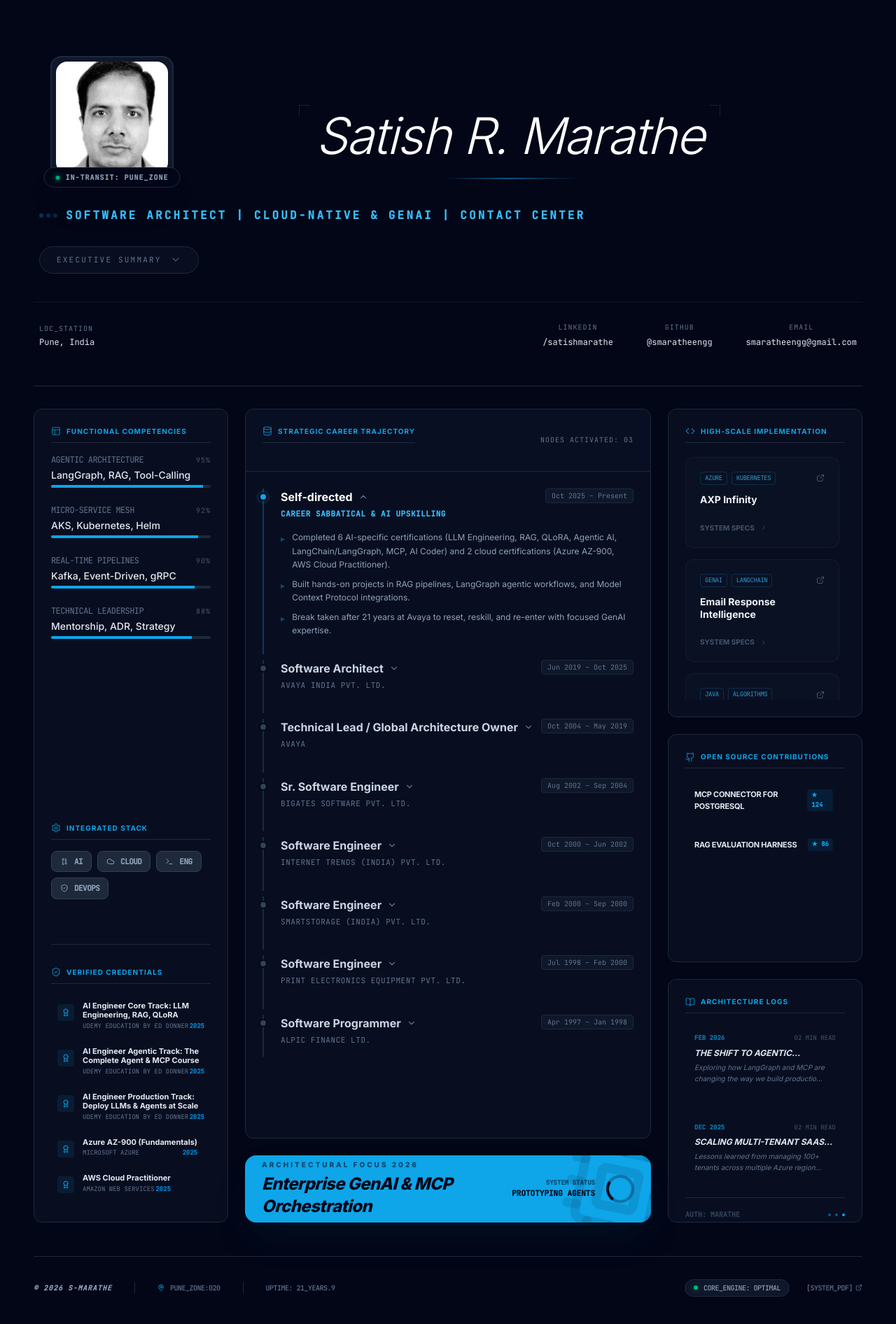
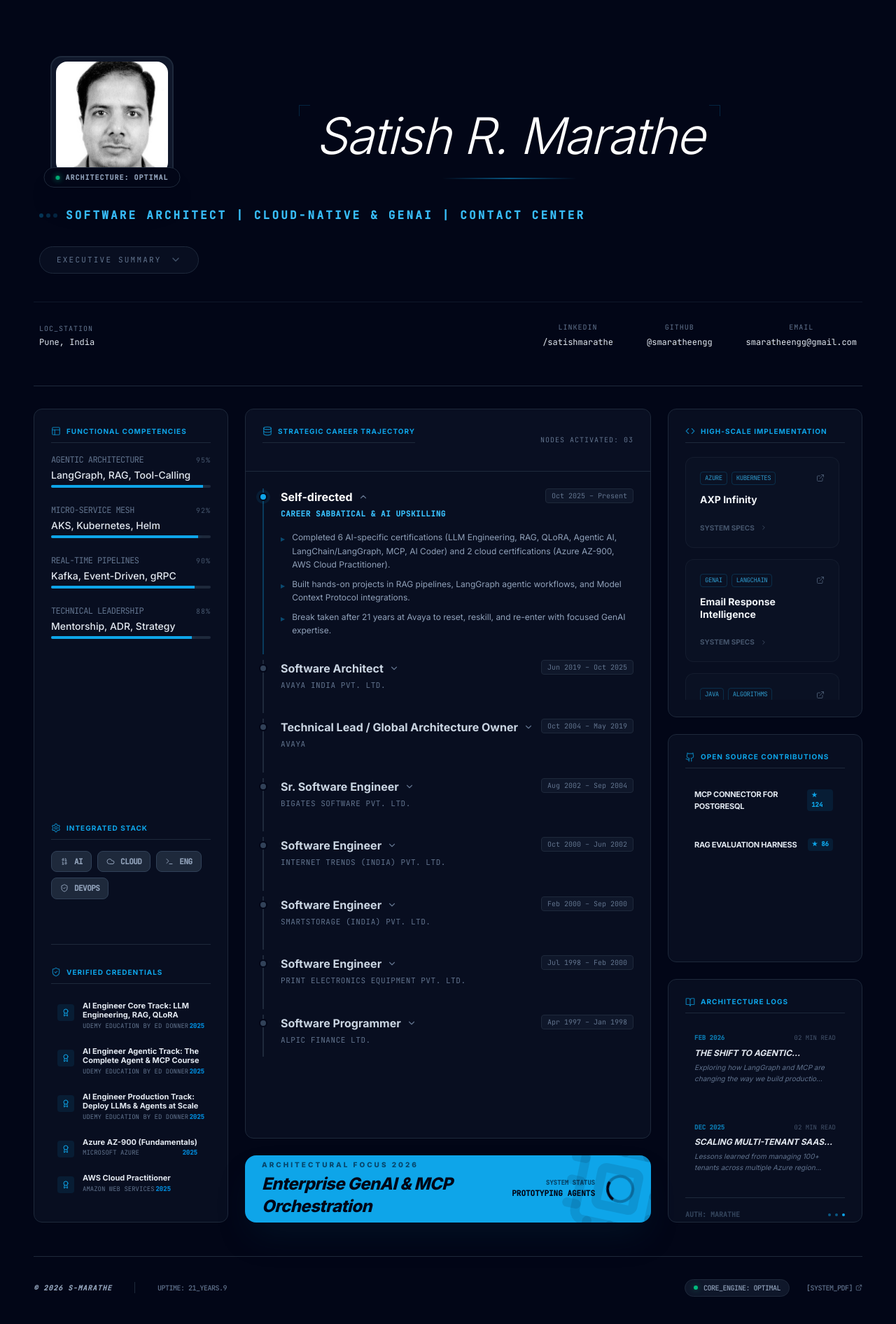
Before and after one commit to smaratheengg/portfolio, a React (Vite) app: page / in a window 1280 px wide. Shown: the top 1892 px of the page at 70% size. Built offline with nearby package versions, Linux system fonts and the light colour scheme.

Commit message:
feat: Update status badge text
Replaces the "In-Transit" status badge with a more general "Architecture" indicator, aligning with the portfolio's focus. Also removes outdated location and uptime indicators from the footer for a cleaner presentation.

```diff
--- a/src/App.tsx
+++ b/src/App.tsx
@@ -230,7 +230,7 @@
             {/* Status Badge */}
             <div className="absolute -bottom-2 md:-bottom-3 left-1/2 -translate-x-1/2 bg-slate-950 border border-slate-800 px-3 py-1 md:px-4 md:py-1.5 rounded-full flex items-center gap-1.5 md:gap-2 shadow-2xl z-20 whitespace-nowrap">
               <div className="w-1.5 h-1.5 bg-emerald-500 rounded-full animate-pulse shadow-[0_0_8px_#10b981]" />
-              <span className="text-[8px] md:text-[10px] font-mono text-slate-400 uppercase tracking-widest font-bold">In-Transit: Pune_Zone</span>
+              <span className="text-[8px] md:text-[10px] font-mono text-slate-400 uppercase tracking-widest font-bold">Architecture: Optimal</span>
             </div>
           </motion.div>
 
@@ -482,10 +482,6 @@
             © {new Date().getFullYear()} <span className="group-hover:text-sky-400 transition-colors">S-MARATHE</span>
           </span>
           <span className="hidden sm:inline border-l border-slate-800 h-4" />
-          <span className="flex items-center gap-2 group cursor-pointer hover:text-slate-300 transition-colors">
-            <MapPin size={10} className="text-sky-500" /> PUNE_ZONE:020
-          </span>
-          <span className="hidden sm:inline border-l border-slate-800 h-4" />
           <span className="flex items-center gap-2 group cursor-pointer hover:text-slate-300 transition-colors uppercase">
              UPTIME: 21_YEARS.9
           </span>
```
